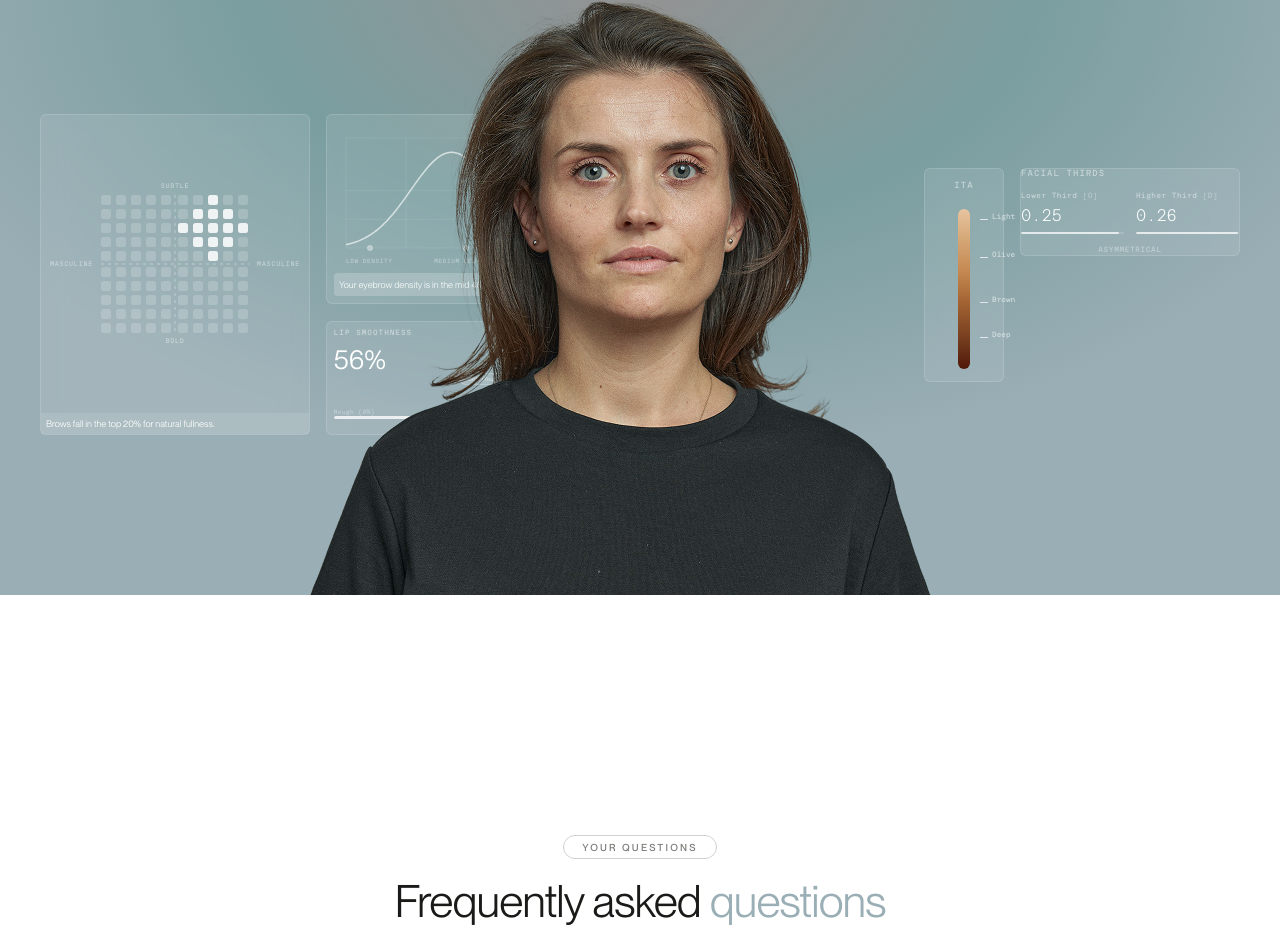
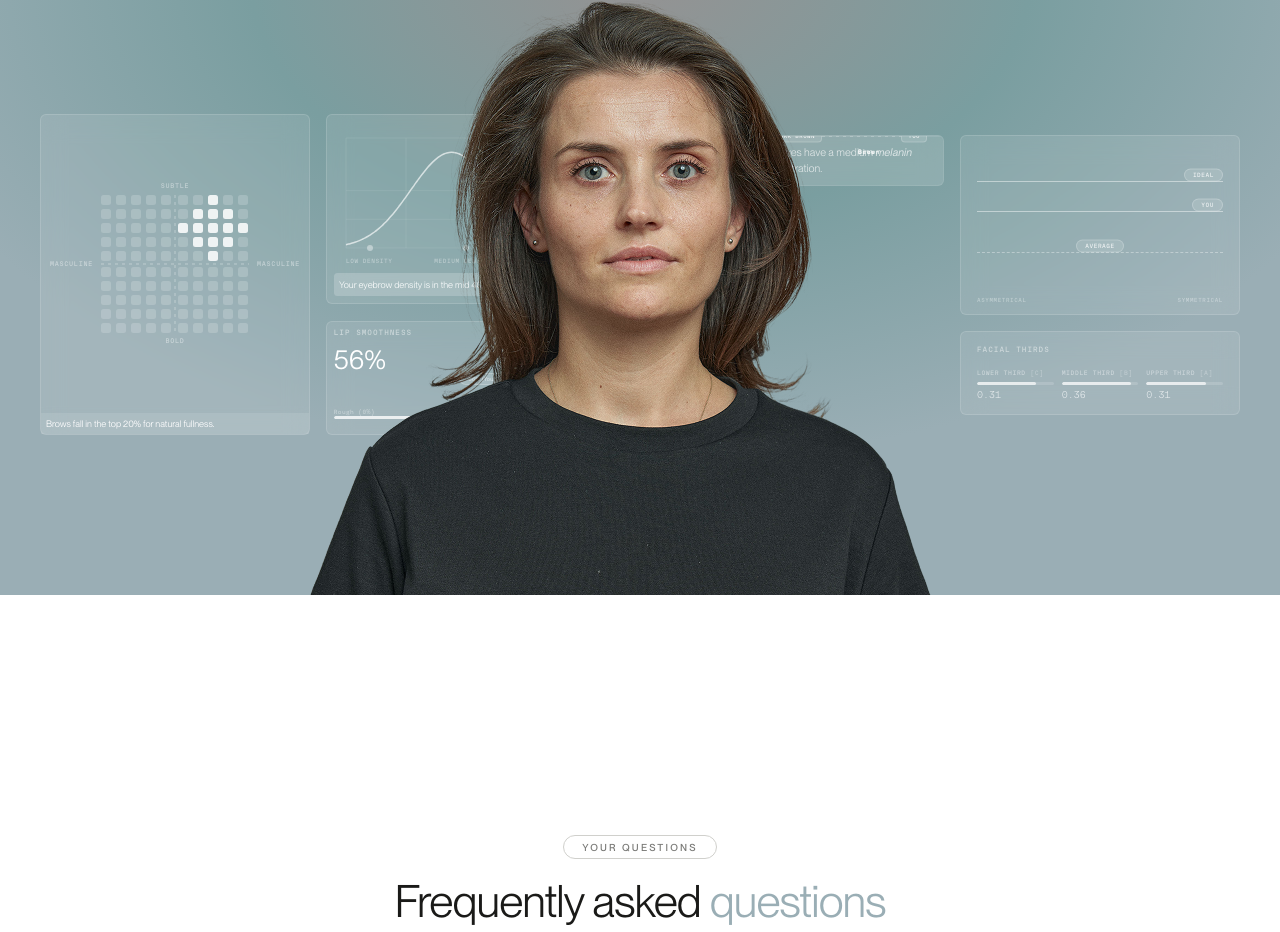
Before and after one commit to ABF00711/Quoves_Frontend-Next.js-, a Next.js app: page / in a window 1280 px wide. Shown: the part 1434-2366 px from the top of the page. Built offline with nearby package versions, Linux system fonts and the light colour scheme.

Commit message:
refactor(right panelrs)

```diff
--- a/src/components/sections/FacialAnalysis/FacialAnalysis.module.scss
+++ b/src/components/sections/FacialAnalysis/FacialAnalysis.module.scss
@@ -142,7 +142,7 @@
 .badgeLabel{
   font-family: $font-sans;
   font-size: 9.24px;
-  color: #FFFF;
+  color: #fff;
 }
 
 .labelTop,
@@ -387,105 +387,215 @@
   }
 }
 
-/* ── Color scale panel ───────────────────────────────── */
-.colorScale {
-  width: 80px;
-  padding: 12px 10px;
+
+/* ── Melanin panel ───────────────────────────────────── */
+.melaninPanel {
+  width: 200px;
+  padding: 0;
+  overflow: hidden;
   display: flex;
   flex-direction: column;
-  align-items: center;
-  gap: 6px;
 }
 
-.colorScaleBody {
-  display: flex;
-  justify-content: center;
-  width: 100%;
+.melaninBody {
+  flex: 1;
+  position: relative;
+  height: 280px;
+  margin: 0 16px;
 }
 
-.colorBar {
-  width: 12px;
-  height: 160px;
-  border-radius: 6px;
+.melaninBar {
+  position: absolute;
+  left: 50%;
+  transform: translateX(-50%);
+  top: 16px;
+  bottom: 16px;
+  width: 10px;
+  border-radius: 5px;
   background: linear-gradient(
     to bottom,
-    #e8c4a0,
-    #d4a574,
-    #c4874f,
-    #a06030,
-    #784020,
-    #501808
+    #7baed0 0%,
+    #5a8a7a 22%,
+    #6b7a50 38%,
+    #9a7848 55%,
+    #804028 75%,
+    #3d2010 100%
   );
-  position: relative;
 }
 
-.colorBarMarker {
+.melaninLabel {
   position: absolute;
-  right: -18px;
-  width: 8px;
+  left: calc(50% + 14px);
+  transform: translateY(-50%);
+  font-family: $font-mono;
+  font-size: 0.42rem;
+  color: rgba(255, 255, 255, 0.55);
+  letter-spacing: 0.07em;
+  white-space: nowrap;
+}
+
+.melaninRef {
+  position: absolute;
+  left: 0;
+  right: 0;
+  display: flex;
+  align-items: center;
+  transform: translateY(-50%);
+  z-index: 1;
+}
+
+.melaninRefLine {
+  flex: 1;
   height: 1px;
-  background: rgba(255, 255, 255, 0.7);
+  background-image: repeating-linear-gradient(
+    to right,
+    rgba(255, 255, 255, 0.45) 0px,
+    rgba(255, 255, 255, 0.45) 3px,
+    transparent 3px,
+    transparent 7px
+  );
+}
 
-  &::after {
-    content: attr(data-label);
-    position: absolute;
-    left: 12px;
-    top: -6px;
+.melaninPillLeft,
+.melaninPillRight {
+  background: rgba(255, 255, 255, 0.12);
+  border: 1px solid rgba(255, 255, 255, 0.2);
+  border-radius: 4px;
+  padding: 2px 6px;
+  font-family: $font-mono;
+  font-size: 0.38rem;
+  color: rgba(255, 255, 255, 0.8);
+  letter-spacing: 0.06em;
+  text-transform: uppercase;
+  white-space: nowrap;
+}
+
+.melaninFooter {
+  background: rgba(255, 255, 255, 0.06);
+  border-top: 1px solid rgba(255, 255, 255, 0.1);
+  padding: 8px 12px;
+
+  p {
+    font-family: $font-sans;
+    font-size: 0.68rem;
+    color: rgba(255, 255, 255, 0.7);
+    line-height: 1.45;
+
+    em { font-style: italic; }
+  }
+}
+
+/* ── Symmetry panel ──────────────────────────────────── */
+.symmetryPanel {
+  width: 280px;
+  height: 180px;
+  padding: 0;
+  position: relative;
+  overflow: hidden;
+}
+
+.symmetryLines {
+  position: absolute;
+  inset: 0 16px;
+}
+
+.symmetryLine {
+  position: absolute;
+  left: 0;
+  right: 0;
+  height: 1px;
+  background: rgba(255, 255, 255, 0.45);
+  display: flex;
+  align-items: center;
+  justify-content: flex-end;
+}
+
+.symmetryLineDashed {
+  background: none;
+  border-top: 1px dashed rgba(255, 255, 255, 0.35);
+}
+
+.symmetryPill {
+  background: rgba(255, 255, 255, 0.13);
+  border: 1px solid rgba(255, 255, 255, 0.22);
+  border-radius: 99px;
+  padding: 2px 8px;
+  font-family: $font-mono;
+  font-size: 0.4rem;
+  color: rgba(255, 255, 255, 0.8);
+  letter-spacing: 0.08em;
+  text-transform: uppercase;
+  white-space: nowrap;
+  transform: translateY(-50%);
+}
+
+.symmetryAxis {
+  position: absolute;
+  bottom: 10px;
+  left: 16px;
+  right: 16px;
+  display: flex;
+  justify-content: space-between;
+
+  span {
     font-family: $font-mono;
-    font-size: 0.5rem;
-    color: rgba(255, 255, 255, 0.6);
-    white-space: nowrap;
+    font-size: 0.38rem;
+    color: rgba(255, 255, 255, 0.38);
+    letter-spacing: 0.1em;
+    text-transform: uppercase;
   }
 }
 
 /* ── Facial Thirds panel ─────────────────────────────── */
 .thirdsPanel {
-  width: 220px;
+  width: 280px;
+  padding: 14px 16px;
+  margin-top: 16px;
 }
 
 .panelTitle {
   font-family: $font-mono;
-  font-size: 0.58rem;
+  font-size: 0.5rem;
   color: rgba(255, 255, 255, 0.5);
   letter-spacing: 0.12em;
   text-transform: uppercase;
-  margin-bottom: 12px;
+  margin-bottom: 14px;
 }
 
 .thirdsGrid {
   display: grid;
-  grid-template-columns: 1fr 1fr;
-  gap: 12px;
+  grid-template-columns: repeat(3, 1fr);
+  gap: 8px;
 }
 
 .thirdsCol {
   display: flex;
   flex-direction: column;
-  gap: 6px;
+  gap: 5px;
 }
 
 .thirdsLabel {
   font-family: $font-mono;
-  font-size: 0.5rem;
-  color: rgba(255, 255, 255, 0.5);
-  letter-spacing: 0.06em;
-  line-height: 1.4;
+  font-size: 0.42rem;
+  color: rgba(255, 255, 255, 0.45);
+  letter-spacing: 0.08em;
+  text-transform: uppercase;
 }
 
 .thirdsCode {
-  color: rgba(255, 255, 255, 0.35);
+  color: rgba(255, 255, 255, 0.3);
 }
 
 .thirdsVal {
   font-family: $font-mono;
-  font-size: 1.1rem;
+  font-size: 0.65rem;
   font-weight: 300;
-  color: $white;
+  color: rgba(255, 255, 255, 0.75);
   line-height: 1;
 }
 
 .thirdsTrack {
-  height: 2px;
+  height: 3px;
   background: rgba(255, 255, 255, 0.15);
   border-radius: 2px;
   overflow: hidden;
--- a/src/components/sections/FacialAnalysis/index.tsx
+++ b/src/components/sections/FacialAnalysis/index.tsx
@@ -35,16 +35,24 @@ const ACTIVE_LOCAL = new Set([
   '4,2',
 ]);
 
-const COLOR_MARKERS = [
-  { top: '6%', label: 'Light' },
-  { top: '30%', label: 'Olive' },
-  { top: '58%', label: 'Brown' },
-  { top: '80%', label: 'Deep' },
+const SYMMETRY_LINES = [
+  { label: 'Ideal',   top: '25%', dashed: false, justify: 'flex-end' as const },
+  { label: 'You',     top: '42%', dashed: false, justify: 'flex-end' as const },
+  { label: 'Average', top: '65%', dashed: true,  justify: 'center'   as const },
 ];
 
+const MELANIN_LABELS = [
+  { label: 'Blue',  top: '5%'  },
+  { label: 'Green', top: '28%' },
+  { label: 'Brown', top: '56%' },
+  { label: 'Deep',  top: '82%' },
+];
+const USER_MELANIN_TOP = '56%';
+
 const THIRDS = [
-  { label: 'Lower Third', code: '[O]', val: 0.25 },
-  { label: 'Higher Third', code: '[D]', val: 0.26 },
+  { label: 'Lower Third',  code: '[C]', val: 0.31 },
+  { label: 'Middle Third', code: '[B]', val: 0.36 },
+  { label: 'Upper Third',  code: '[A]', val: 0.31 },
 ];
 
 export default function FacialAnalysis() {
@@ -230,24 +238,50 @@ export default function FacialAnalysis() {
             {/* ── Right panels ── */}
             <div ref={rightPanelsRef} className={styles.panelsRight}>
 
-              {/* ITA color scale */}
-              <div className={`${styles.panel} ${styles.colorScale}`}>
-                <p className={styles.chartLabel} style={{ marginBottom: 12 }}>ITA</p>
-                <div className={styles.colorScaleBody}>
-                  <div className={styles.colorBar}>
-                    {COLOR_MARKERS.map(m => (
-                      <div
-                        key={m.label}
-                        className={styles.colorBarMarker}
-                        data-label={m.label}
-                        style={{ top: m.top }}
-                      />
+              {/* Melanin panel — mirrors dotGridPanel (tall, column 1) */}
+              <div className={`${styles.panel} ${styles.melaninPanel}`}>
+                <div className={styles.melaninBody}>
+                  <div className={styles.melaninBar}>
+                    {MELANIN_LABELS.map(m => (
+                      <span key={m.label} className={styles.melaninLabel} style={{ top: m.top }}>
+                        {m.label}
+                      </span>
                     ))}
                   </div>
+                  <div className={styles.melaninRef} style={{ top: USER_MELANIN_TOP }}>
+                    <span className={styles.melaninPillLeft}>■ Dark Brown</span>
+                    <div className={styles.melaninRefLine} />
+                    <span className={styles.melaninPillRight}>You</span>
+                  </div>
+                </div>
+                <div className={styles.melaninFooter}>
+                  <p>Your eyes have a medium <em>melanin</em> concentration.</p>
                 </div>
               </div>
 
-              {/* Facial Thirds */}
+              {/* Symmetry + Facial Thirds — mirrors density+smoothness wrapper (column 2) */}
+              <div>
+
+                {/* Symmetry panel */}
+                <div className={`${styles.panel} ${styles.symmetryPanel}`}>
+                  <div className={styles.symmetryLines}>
+                    {SYMMETRY_LINES.map(line => (
+                      <div
+                        key={line.label}
+                        className={`${styles.symmetryLine}${line.dashed ? ` ${styles.symmetryLineDashed}` : ''}`}
+                        style={{ top: line.top, justifyContent: line.justify }}
+                      >
+                        <span className={styles.symmetryPill}>{line.label}</span>
+                      </div>
+                    ))}
+                  </div>
+                  <div className={styles.symmetryAxis}>
+                    <span>Asymmetrical</span>
+                    <span>Symmetrical</span>
+                  </div>
+                </div>
+
+                {/* Facial Thirds panel */}
                 <div className={`${styles.panel} ${styles.thirdsPanel}`}>
                   <p className={styles.panelTitle}>Facial Thirds</p>
                   <div className={styles.thirdsGrid}>
@@ -256,16 +290,16 @@ export default function FacialAnalysis() {
                         <p className={styles.thirdsLabel}>
                           {t.label} <span className={styles.thirdsCode}>{t.code}</span>
                         </p>
+                        <div className={styles.thirdsTrack}>
+                          <div className={styles.thirdsBar} style={{ width: `${(t.val / 0.4) * 100}%` }} />
+                        </div>
                         <p className={styles.thirdsVal}>{t.val.toFixed(2)}</p>
-                      <div className={styles.thirdsTrack}>
-                        <div className={styles.thirdsBar} style={{ width: `${t.val * 380}%` }} />
-                      </div>
                       </div>
                     ))}
                   </div>
-                <p className={styles.asymmetrical}>Asymmetrical</p>
                 </div>
 
+              </div>
             </div>
           </div>
 
```
Lines whose indentation alone changed are shown as unchanged.
